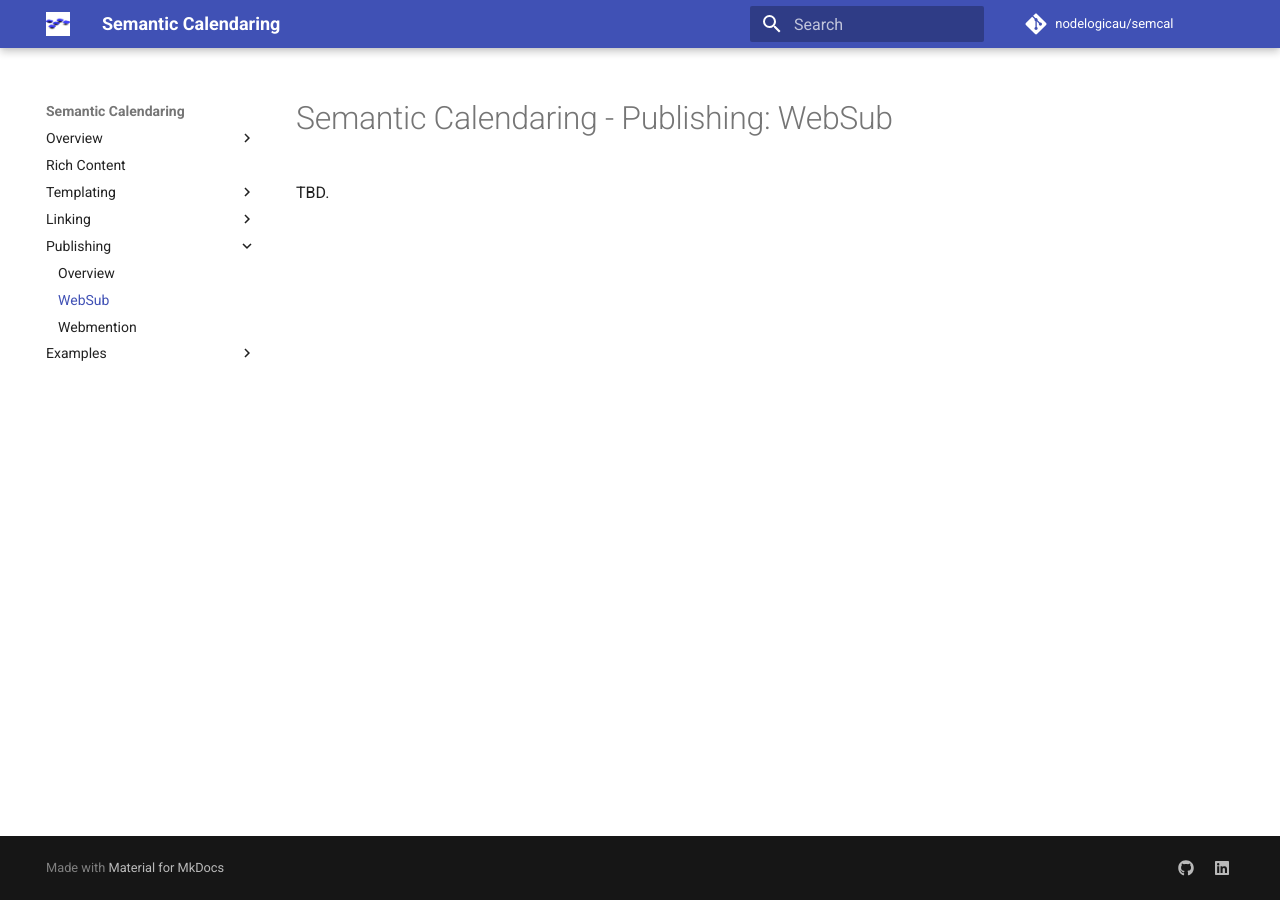
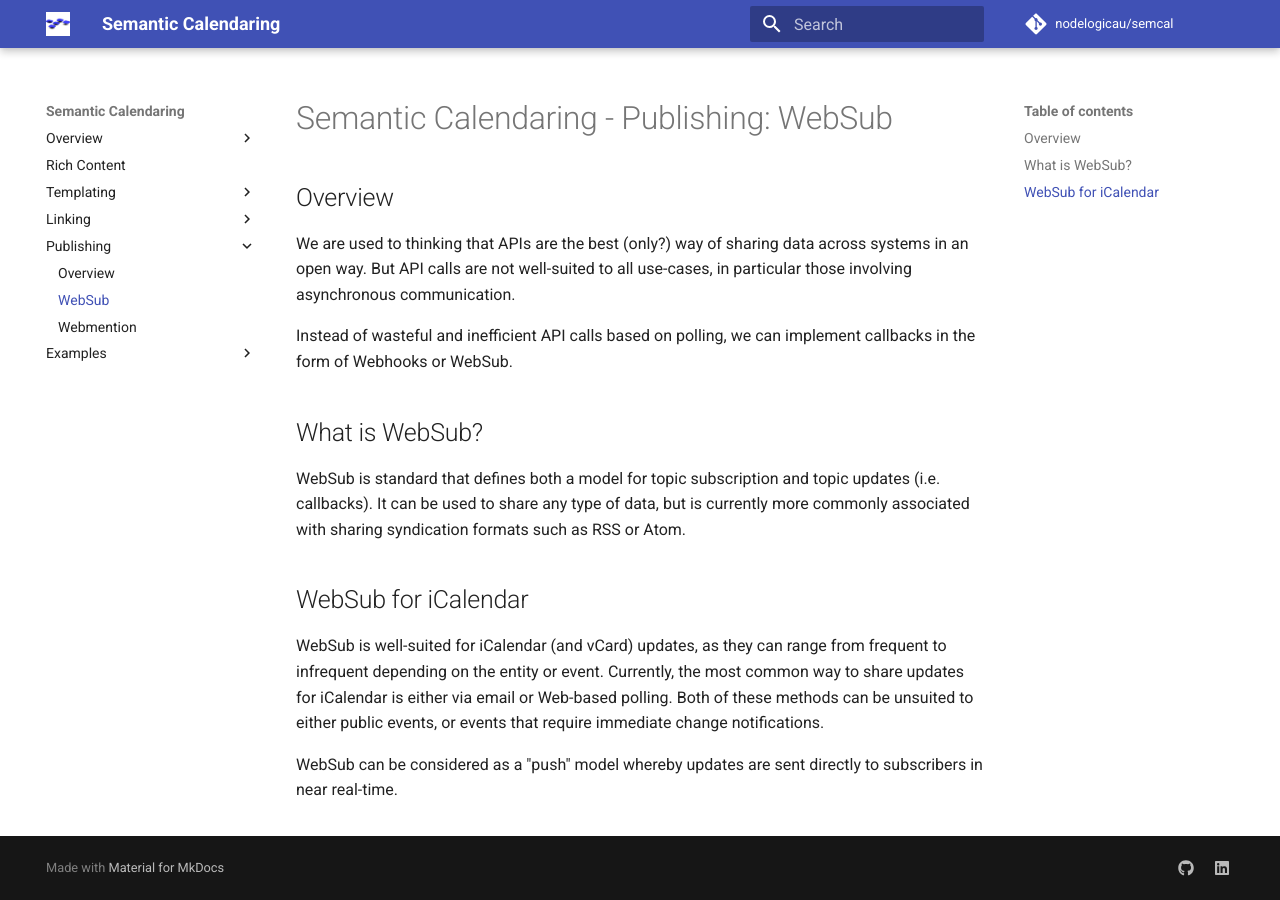
Before and after one commit to nodelogicau/semcal, an MkDocs documentation site: the page built from docs/publishing/websub.md, in a window 1280 px wide. Built offline with MkDocs 1.6.1 and Material for MkDocs 9.7.7, drawn with Linux system fonts in a browser that asks for light colours; comment, search, counter and statistics services are not loaded.

Commit message:
Expanded overview

```diff
--- a/docs/publishing/websub.md
+++ b/docs/publishing/websub.md
@@ -1,3 +1,24 @@
 # Semantic Calendaring - Publishing: WebSub
 
-TBD.
+## Overview
+
+We are used to thinking that APIs are the best (only?) way of sharing data across systems in an open way. But
+API calls are not well-suited to all use-cases, in particular those involving asynchronous communication.
+
+Instead of wasteful and inefficient API calls based on polling, we can implement callbacks in the form of
+Webhooks or WebSub.
+
+## What is WebSub?
+
+WebSub is standard that defines both a model for topic subscription and topic updates (i.e. callbacks). It can
+be used to share any type of data, but is currently more commonly associated with sharing syndication formats
+such as RSS or Atom.
+
+## WebSub for iCalendar
+
+WebSub is well-suited for iCalendar (and vCard) updates, as they can range from frequent to infrequent depending
+on the entity or event. Currently, the most common way to share updates for iCalendar is either via email or
+Web-based polling. Both of these methods can be unsuited to either public events, or events that require
+immediate change notifications.
+
+WebSub can be considered as a "push" model whereby updates are sent directly to subscribers in near real-time.
```
